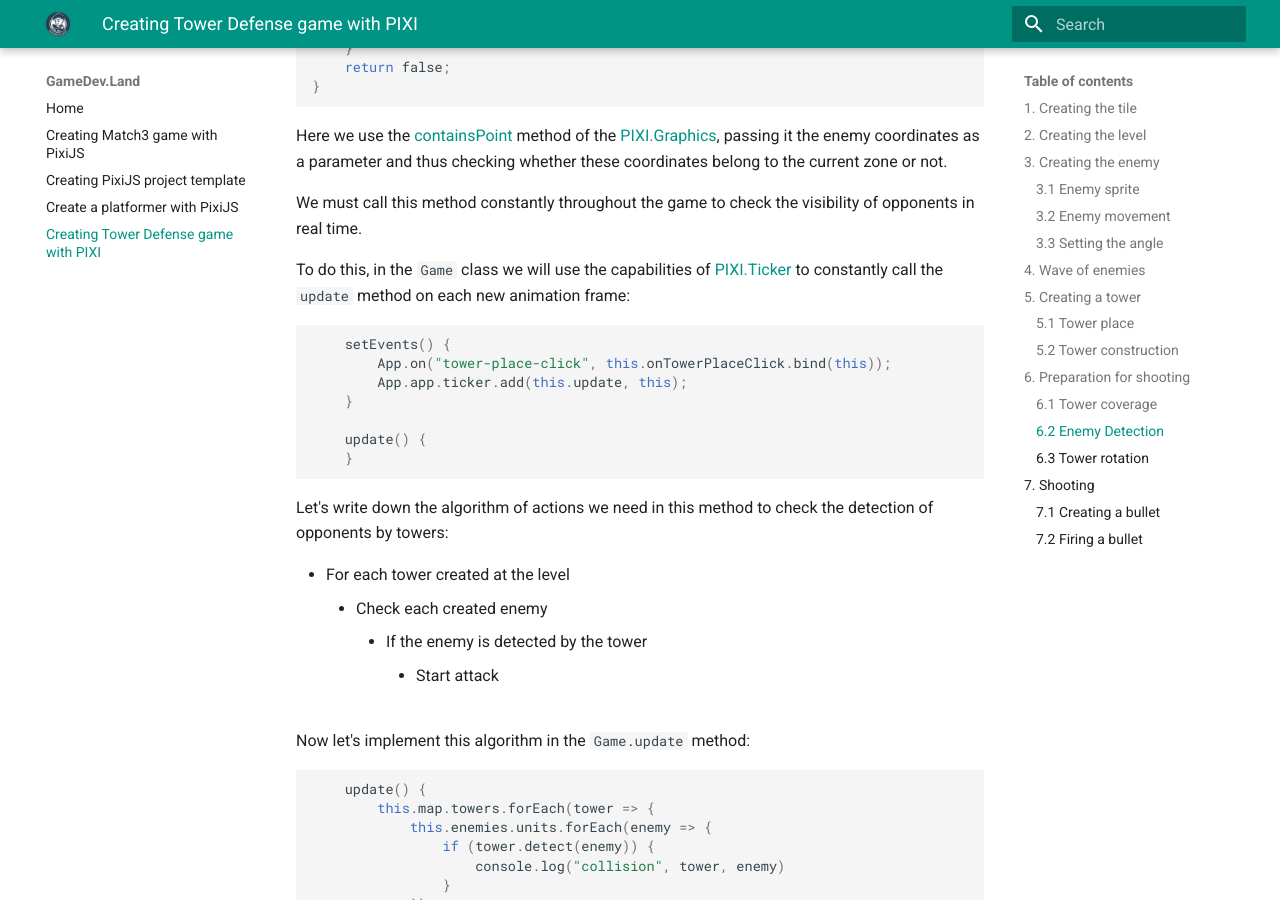
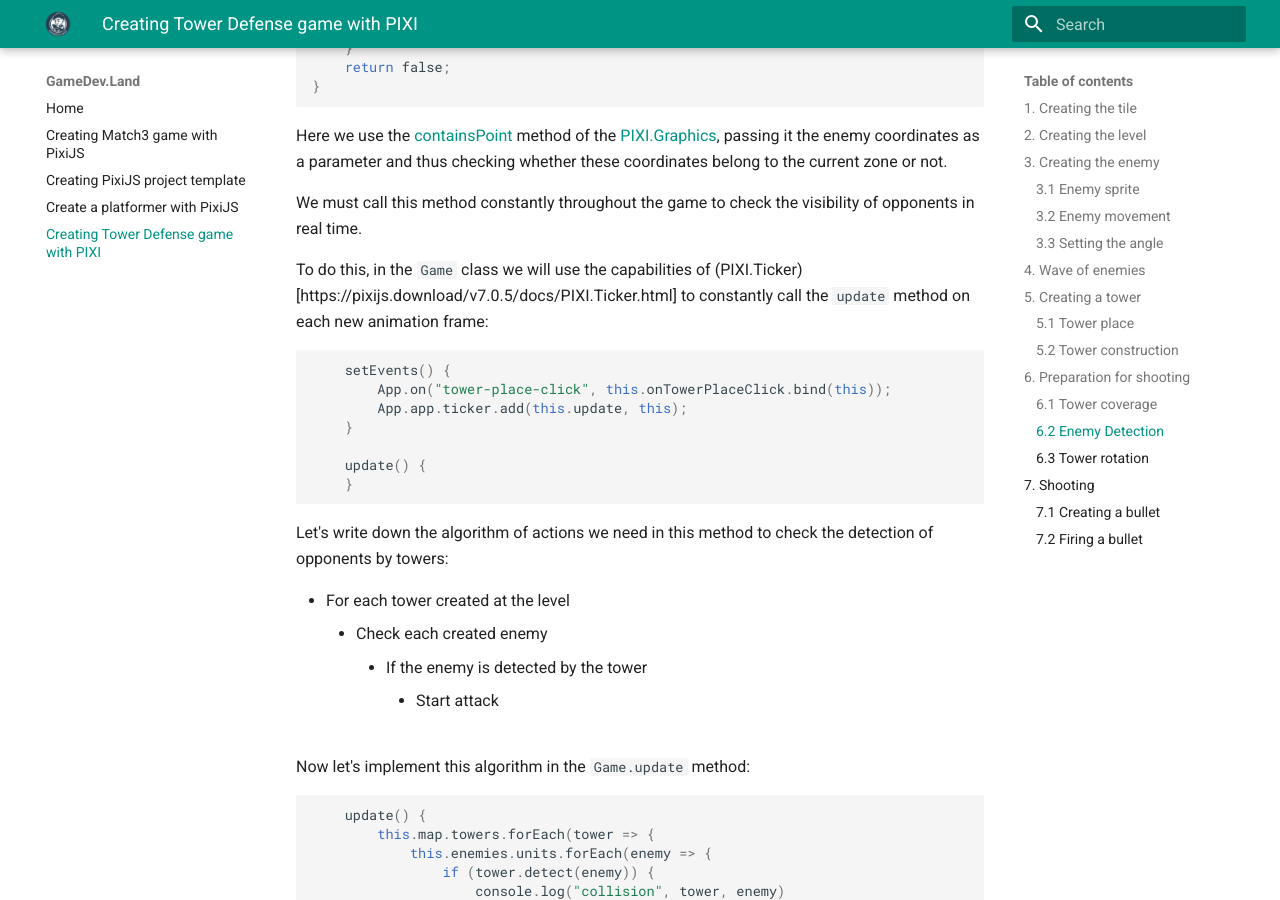
Before and after one commit to bolotnikov/gamedevland, an MkDocs documentation site: the page built from docs/tower-defense.md, in a window 1280 px wide and 900 px high, scrolled down 17334 px. Built offline with MkDocs 1.6.1 and Material for MkDocs 9.7.7, drawn with Linux system fonts in a browser that asks for light colours; emoji names are drawn with the system emoji font.

Commit message:
Update tower-defense.md

````diff
--- a/docs/tower-defense.md
+++ b/docs/tower-defense.md
@@ -814,7 +814,7 @@ Here we use the [containsPoint](https://pixijs.download/v4.8.2/docs/PIXI.Graphic
 
 We must call this method constantly throughout the game to check the visibility of opponents in real time.
 
-To do this, in the `Game` class we will use the capabilities of [PIXI.Ticker](https://pixijs.download/v7.0.5/docs/PIXI.Ticker.html) to constantly call the `update` method on each new animation frame:
+To do this, in the `Game` class we will use the capabilities of (PIXI.Ticker)[https://pixijs.download/v7.0.5/docs/PIXI.Ticker.html] to constantly call the `update` method on each new animation frame:
 
 ```javascript
     setEvents() {
````
